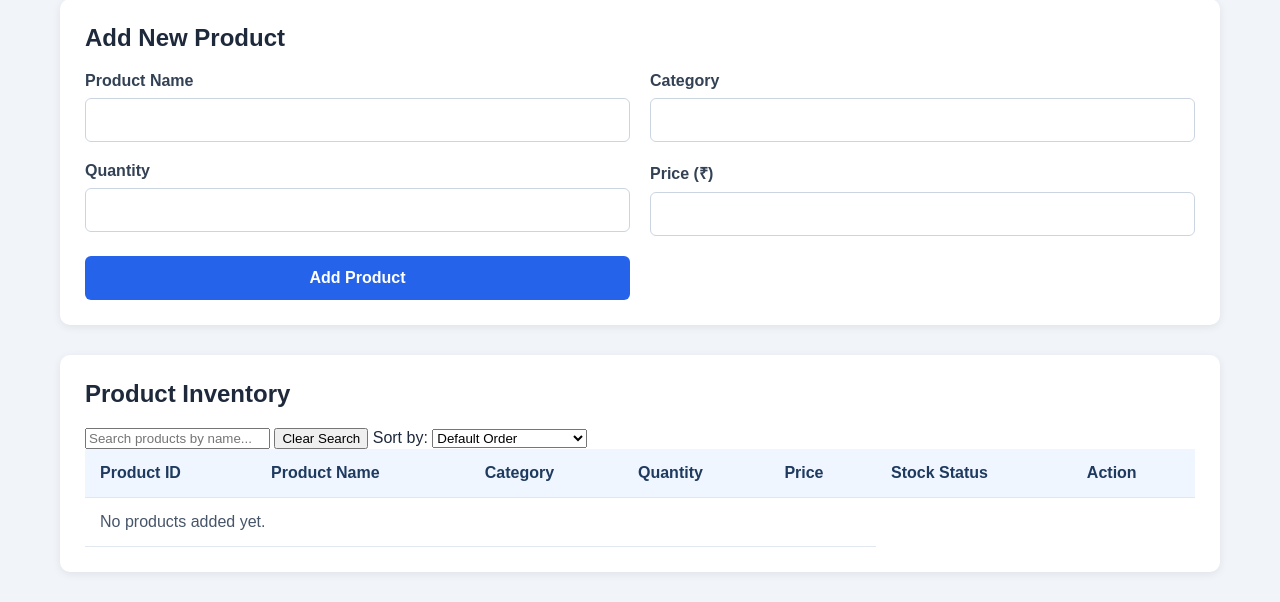
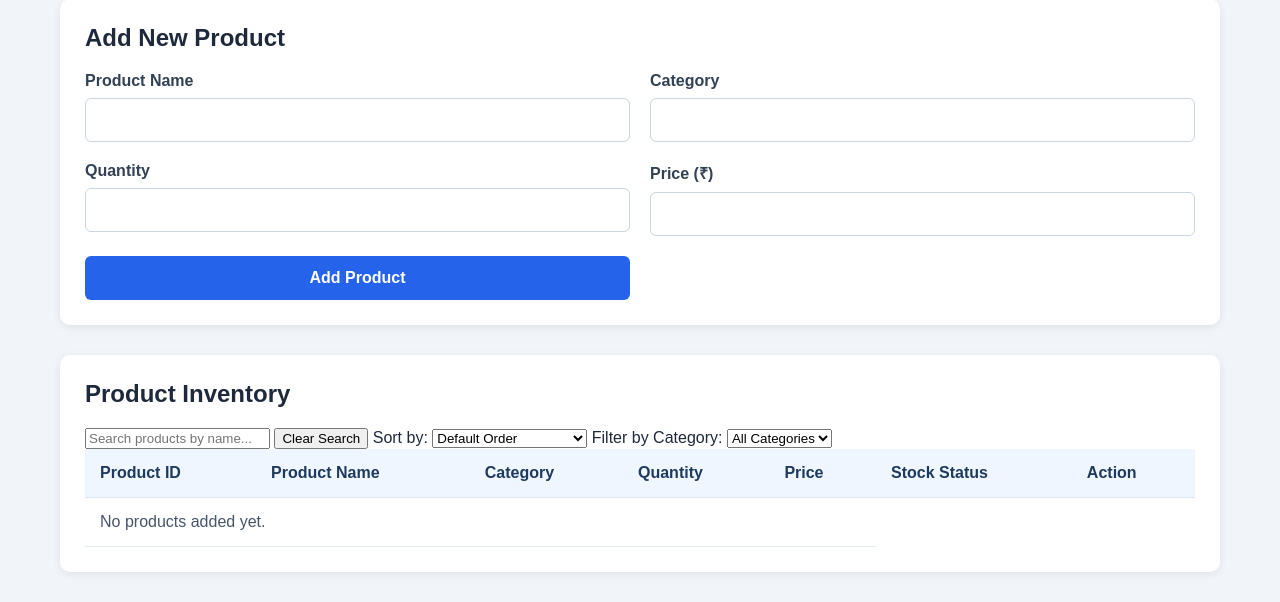
Before and after one commit to amanyadaav026/invantory-management-system, a Flask app: page / in a window 1280 px wide. Shown: the part 433-1035 px from the top of the page. Run offline with Flask 3, Linux system fonts and the light colour scheme; data that the repository does not hold is empty.

Commit message:
Add product category filter

```diff
--- a/static/js/script.js
+++ b/static/js/script.js
@@ -19,28 +19,7 @@ noResultsRow.style.display = "none";
 document.getElementById("product-list").appendChild(noResultsRow);
 
 
-searchInput.addEventListener("input", function () {
-    const searchValue = searchInput.value.toLowerCase().trim();
-    let visibleProducts = 0;
-
-    productRows.forEach(function (row) {
-        const productName = row.cells[1].textContent.toLowerCase();
-        const productCategory = row.cells[2].textContent.toLowerCase();
-
-        if (
-            productName.includes(searchValue) ||
-            productCategory.includes(searchValue)
-        ) {
-            row.style.display = "";
-            visibleProducts++;
-        } else {
-            row.style.display = "none";
-        }
-    });
-
-    noResultsRow.style.display =
-        visibleProducts === 0 ? "" : "none";
-});
+searchInput.addEventListener("input", applyFilters);
 
 
 const sortSelect = document.getElementById("sort-products");
@@ -82,3 +61,58 @@ sortSelect.addEventListener("change", function () {
         productList.appendChild(row);
     });
 });
+
+const categoryFilter = document.getElementById("category-filter");
+const categoryRows = document.querySelectorAll("#product-list tr");
+
+const categories = new Set();
+
+categoryRows.forEach(function (row) {
+    if (row.cells.length === 7) {
+        const category = row.cells[2].textContent.trim();
+        categories.add(category);
+    }
+});
+
+categories.forEach(function (category) {
+    const option = document.createElement("option");
+    option.value = category;
+    option.textContent = category;
+    categoryFilter.appendChild(option);
+});
+
+
+function applyFilters() {
+    const searchValue = searchInput.value.toLowerCase().trim();
+    const selectedCategory = categoryFilter.value;
+    let visibleProducts = 0;
+
+    productRows.forEach(function (row) {
+        if (row.cells.length !== 7) {
+            return;
+        }
+
+        const productName = row.cells[1].textContent.toLowerCase().trim();
+        const productCategory = row.cells[2].textContent.trim();
+
+        const matchesSearch =
+            productName.includes(searchValue) ||
+            productCategory.toLowerCase().includes(searchValue);
+
+        const matchesCategory =
+            selectedCategory === "all" ||
+            productCategory === selectedCategory;
+
+        if (matchesSearch && matchesCategory) {
+            row.style.display = "";
+            visibleProducts++;
+        } else {
+            row.style.display = "none";
+        }
+    });
+
+    noResultsRow.style.display =
+        visibleProducts === 0 ? "" : "none";
+}
+
+categoryFilter.addEventListener("change", applyFilters);
--- a/templates/index.html
+++ b/templates/index.html
@@ -86,6 +86,10 @@
                 <option value="price-asc">Price (Low to High)</option>
                 <option value="price-desc">Price (High to Low)</option>
             </select>
+            <label for="category-filter">Filter by Category:</label>
+            <select id="category-filter">
+                <option value="all">All Categories</option>
+            </select>
 
             <table>
                 <thead>
```
